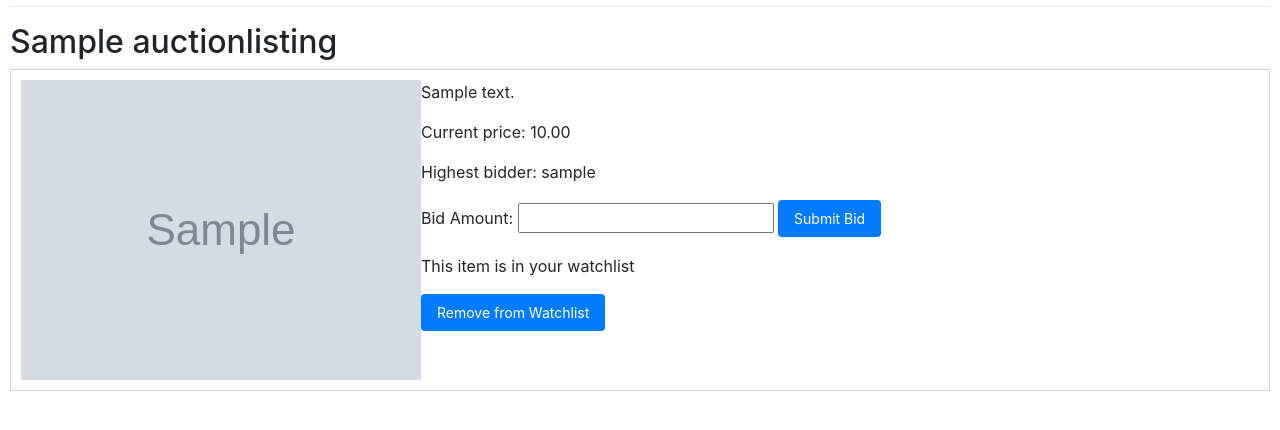
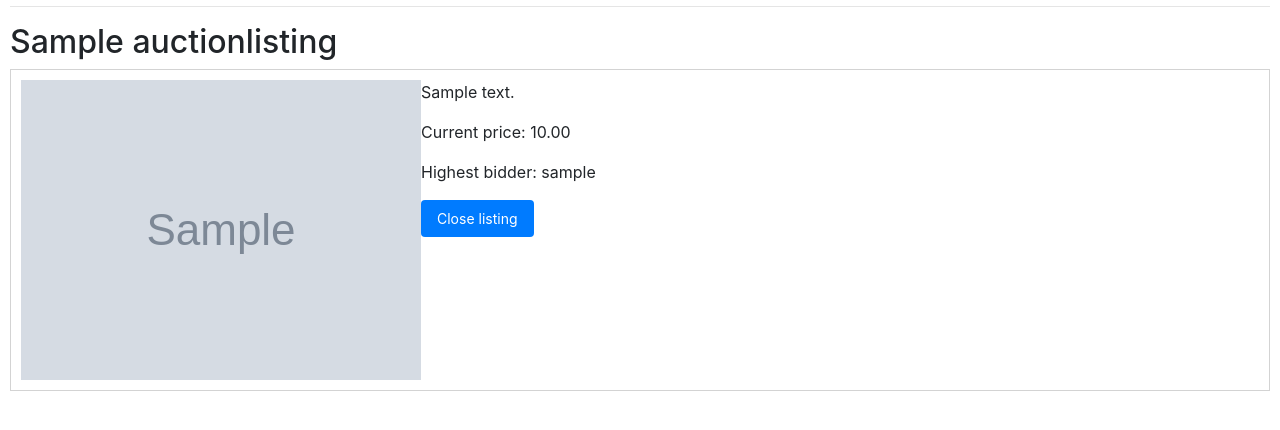
Before and after one commit to ZayRex/e-commerce-django, a Django app: page /1 in a window 1280 px wide. Shown: the part 140-570 px from the top of the page. Run offline with Django 3.2, Linux system fonts and the light colour scheme; a user stored in the database is signed in; tables that the repository leaves empty hold one stand-in row (values such as "Sample post"); grey boxes marked "Sample" are stand-in pictures; some libraries are stand-ins or nearby versions.

Commit message:
implement close listing feature

```diff
--- a/auctions/models.py
+++ b/auctions/models.py
@@ -16,6 +16,7 @@ class AuctionListing(models.Model):
     owner = models.ForeignKey(User, on_delete=models.CASCADE)
     creation_time = models.DateField(blank=True, null=True)
     highest_bidder = models.ForeignKey(User, on_delete=models.SET_NULL, blank=True, null=True, related_name='bids')
+    is_active = models.BooleanField(default=True)
 
 class Comment(models.Model):
     listing = models.ForeignKey(AuctionListing, on_delete=models.CASCADE)
--- a/auctions/templates/auctions/listing_page.html
+++ b/auctions/templates/auctions/listing_page.html
@@ -24,6 +24,14 @@
         <p>Highest bidder: {{listing.highest_bidder.username}}</p>
     {% endif %}
     {% if user.is_authenticated %}
+        {% if user.id == listing.owner.id %}
+            <p><form method="POST" action="{% url 'listing_page' listing.id %}">
+                {% csrf_token %}
+                <input type="hidden" name="form_type" value="Close listing">
+                <input type="hidden" name="listing_id" value="{{ listing.id }}">
+                <button type="submit">Close listing</button>
+            </form></p>
+        {% else%}
             <p><form method="POST" action="{% url 'listing_page' listing.id%}">
                 {% csrf_token %}
                 <input type="hidden" name="form_type" value="bid">
@@ -49,6 +57,8 @@
                 </form></p>
             {% endif %}
         {% endif %}
+    {% endif %}
+
     </div>
     </div>
     <br>
--- a/auctions/views.py
+++ b/auctions/views.py
@@ -11,7 +11,7 @@ from django.shortcuts import render, redirect
 
 def index(request):
     return render(request, "auctions/index.html", {
-        "listings": AuctionListing.objects.all()
+        "listings": AuctionListing.objects.filter(is_active=True)
     })
 
 
@@ -84,10 +84,16 @@ def create_listing(request):
 
 def listing_page(request, listing_id):
     in_watchlist = False
-    if request.user.watchlist.filter(id=listing_id).exists():
+    listing = AuctionListing.objects.get(pk=listing_id)
+    if request.user.is_authenticated and request.user.watchlist.filter(id=listing_id).exists():
         in_watchlist = True
+    if not listing.is_active:
+        if request.user == listing.highest_bidder:
+            messages.success(request, 'The listing was closed, you won!')
+        else:
+            messages.error(request, 'The listing was closed. Unfortunately you have not won the item.')
+
     if request.method == "POST":
-        listing = AuctionListing.objects.get(pk=listing_id)
         if request.POST["form_type"]=="bid":
             bid_amount = float(request.POST["bid_amount"])
             if (not listing.highest_bidder and bid_amount<listing.current_price) or bid_amount<=listing.current_price:
@@ -104,13 +110,17 @@ def listing_page(request, listing_id):
                 request.user.watchlist.add(listing)
                 in_watchlist = True
                 messages.success(request, 'Listing added to watchlist.')
-        else:
+        elif request.POST["form_type"]=="remove_from_watchlist":
             if not in_watchlist:
                 messages.error(request, "The listing is not in your watchlist")
             else:
                 request.user.watchlist.remove(listing)
                 in_watchlist = False
                 messages.success(request, 'Listing removed to watchlist.')
+        else:
+            listing.is_active = False
+            listing.save()
+            messages.success(request, 'Listing is now closed.')
 
     return render(request, "auctions/listing_page.html", {
         "listing": AuctionListing.objects.get(pk=listing_id),
```
Lines whose indentation alone changed are shown as unchanged.
